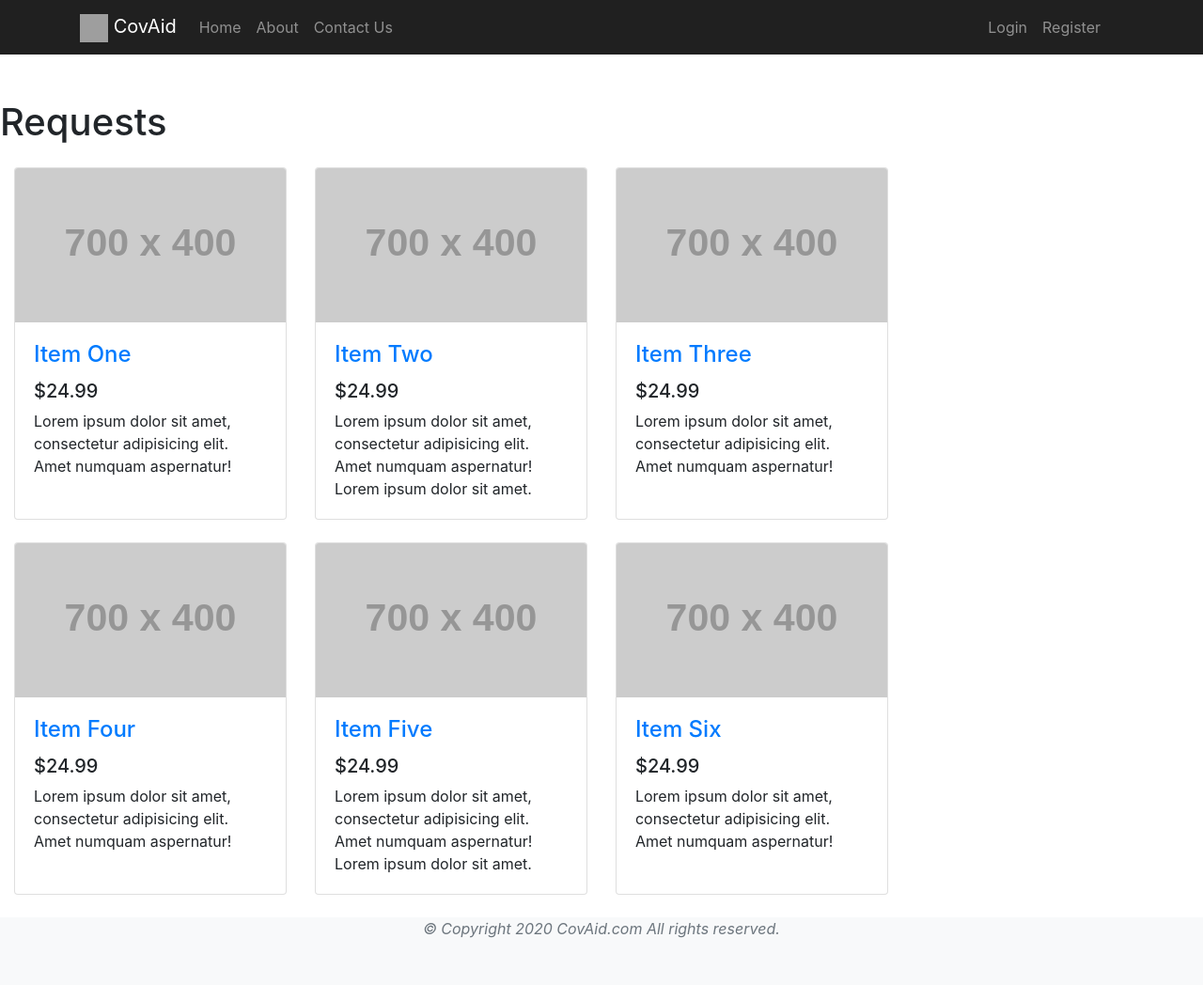
After one commit to shreygupta04/covaid, a Flask app: page /requests in a window 1280 px wide. The commit adds this page. Shown: the whole page at 94% size. Run offline with Flask 2, Linux system fonts and the light colour scheme; grey boxes labelled with a size stand in for pictures from a placeholder-image service; some libraries are stand-ins or nearby versions; grey boxes are pictures that could not be loaded.

Commit message:
change to routes.py

```diff
--- a/covaid/routes.py
+++ b/covaid/routes.py
@@ -18,6 +18,9 @@ def about():
 def contact():
     return render_template('contact.html')
 
+@app.route("/requests")
+def requests():
+    return render_template('requests.html')
 
 @app.route("/register", methods=['GET', 'POST'])
 def register():
@@ -33,7 +36,7 @@ def login():
     if form.validate_on_submit():
         if form.email.data == 'admin@covaid.com' and form.password.data == 'password':
             flash('You have been logged in!', 'success')
-            return redirect(url_for('home'))
+            return redirect(url_for('requests'))
         else:
             flash('Login Unsuccessful. Please check username and password', 'danger')
     return render_template('login.html', title='Login', form=form)
--- /dev/null
+++ b/covaid/templates/requests.html
@@ -0,0 +1,146 @@
+{% extends "layout.html" %}
+{% block content %}
+<!DOCTYPE html>
+<html lang="en">
+
+<head>
+
+  <meta charset="utf-8">
+  <meta name="viewport" content="width=device-width, initial-scale=1, shrink-to-fit=no">
+  <meta name="description" content="">
+  <meta name="author" content="">
+
+  <title>Shop Homepage - Start Bootstrap Template</title>
+
+  <!-- Bootstrap core CSS -->
+  <link href="vendor/bootstrap/css/bootstrap.min.css" rel="stylesheet">
+
+  <!-- Custom styles for this template -->
+  <link href="css/shop-homepage.css" rel="stylesheet">
+
+</head>
+
+<body>
+
+  <!-- Navigation -->
+
+
+  <!-- Page Content -->
+
+      <!-- /.col-lg-3 -->
+      <h1 class="my-4">Requests</h1>
+      <div class="col-lg-9">
+
+        <div class="row">
+
+          <div class="col-lg-4 col-md-6 mb-4">
+            <div class="card h-100">
+              <a href="#"><img class="card-img-top" src="http://placehold.it/700x400" alt=""></a>
+              <div class="card-body">
+                <h4 class="card-title">
+                  <a href="#">Item One</a>
+                </h4>
+                <h5>$24.99</h5>
+                <p class="card-text">Lorem ipsum dolor sit amet, consectetur adipisicing elit. Amet numquam aspernatur!</p>
+              </div>
+
+            </div>
+          </div>
+
+          <div class="col-lg-4 col-md-6 mb-4">
+            <div class="card h-100">
+              <a href="#"><img class="card-img-top" src="http://placehold.it/700x400" alt=""></a>
+              <div class="card-body">
+                <h4 class="card-title">
+                  <a href="#">Item Two</a>
+                </h4>
+                <h5>$24.99</h5>
+                <p class="card-text">Lorem ipsum dolor sit amet, consectetur adipisicing elit. Amet numquam aspernatur! Lorem ipsum dolor sit amet.</p>
+              </div>
+
+            </div>
+          </div>
+
+          <div class="col-lg-4 col-md-6 mb-4">
+            <div class="card h-100">
+              <a href="#"><img class="card-img-top" src="http://placehold.it/700x400" alt=""></a>
+              <div class="card-body">
+                <h4 class="card-title">
+                  <a href="#">Item Three</a>
+                </h4>
+                <h5>$24.99</h5>
+                <p class="card-text">Lorem ipsum dolor sit amet, consectetur adipisicing elit. Amet numquam aspernatur!</p>
+              </div>
+
+            </div>
+          </div>
+
+          <div class="col-lg-4 col-md-6 mb-4">
+            <div class="card h-100">
+              <a href="#"><img class="card-img-top" src="http://placehold.it/700x400" alt=""></a>
+              <div class="card-body">
+                <h4 class="card-title">
+                  <a href="#">Item Four</a>
+                </h4>
+                <h5>$24.99</h5>
+                <p class="card-text">Lorem ipsum dolor sit amet, consectetur adipisicing elit. Amet numquam aspernatur!</p>
+              </div>
+
+            </div>
+          </div>
+
+          <div class="col-lg-4 col-md-6 mb-4">
+            <div class="card h-100">
+              <a href="#"><img class="card-img-top" src="http://placehold.it/700x400" alt=""></a>
+              <div class="card-body">
+                <h4 class="card-title">
+                  <a href="#">Item Five</a>
+                </h4>
+                <h5>$24.99</h5>
+                <p class="card-text">Lorem ipsum dolor sit amet, consectetur adipisicing elit. Amet numquam aspernatur! Lorem ipsum dolor sit amet.</p>
+              </div>
+
+            </div>
+          </div>
+
+          <div class="col-lg-4 col-md-6 mb-4">
+            <div class="card h-100">
+              <a href="#"><img class="card-img-top" src="http://placehold.it/700x400" alt=""></a>
+              <div class="card-body">
+                <h4 class="card-title">
+                  <a href="#">Item Six</a>
+                </h4>
+                <h5>$24.99</h5>
+                <p class="card-text">Lorem ipsum dolor sit amet, consectetur adipisicing elit. Amet numquam aspernatur!</p>
+              </div>
+
+            </div>
+          </div>
+
+        </div>
+        <!-- /.row -->
+
+      </div>
+      <!-- /.col-lg-9 -->
+
+    </div>
+    <!-- /.row -->
+
+  </div>
+  <!-- /.container -->
+
+  <!-- Footer -->
+  <footer class="bg-light pb-5">
+    <div class="container text-center">
+      <p class="font-italic text-muted mb-0">&copy; Copyright 2020 CovAid.com All rights reserved.</p>
+    </div>
+  </footer>
+
+  <!-- Bootstrap core JavaScript -->
+  <script src="vendor/jquery/jquery.min.js"></script>
+  <script src="vendor/bootstrap/js/bootstrap.bundle.min.js"></script>
+
+</body>
+
+</html>
+{% endblock content %}
```
Also changed, not shown: covaid/templates/login.html (line endings or trailing spaces).
